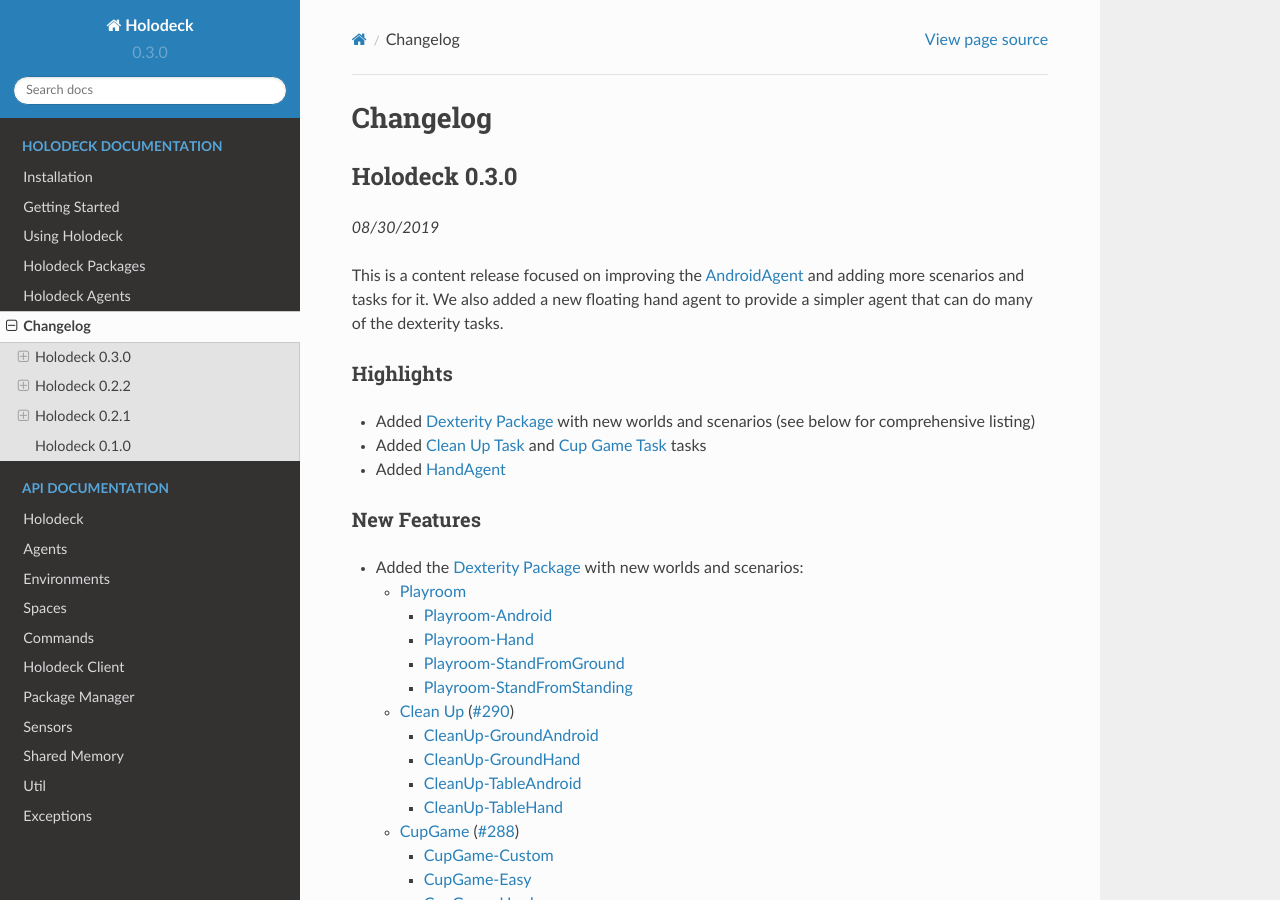
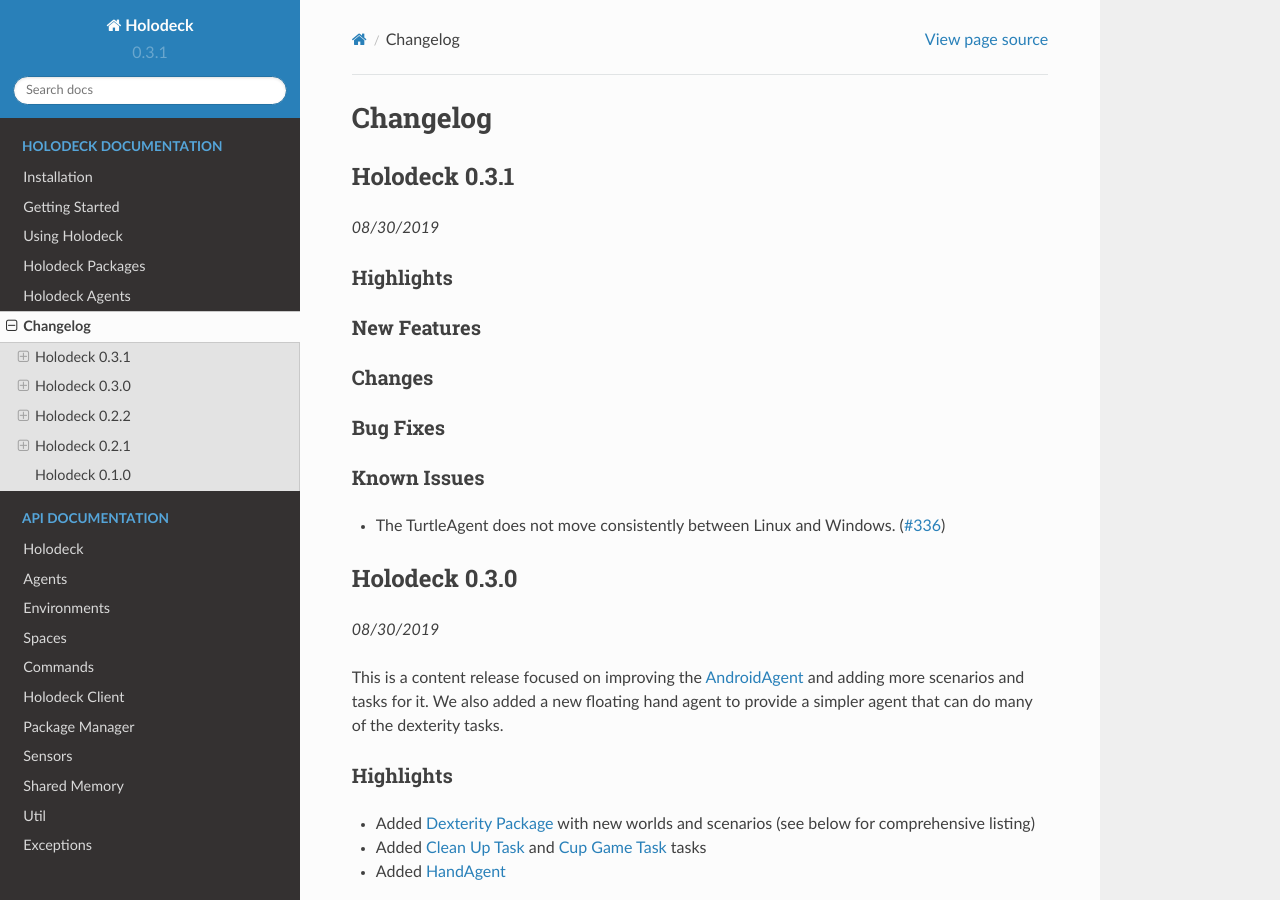
Before and after one commit to BYU-PCCL/holodeck, a Sphinx documentation site: the page built from docs/changelog/changelog.rst, in a window 1280 px wide and 900 px high. Built offline with Sphinx 7.4.7 and the Read the Docs theme 2.0.0, drawn with Linux system fonts in a browser that asks for light colours; formulas are drawn with MathJax 3.

Commit message:
Bump version to 0.3.1

```diff
--- a/docs/changelog/changelog.rst
+++ b/docs/changelog/changelog.rst
@@ -9,6 +9,32 @@ Changelog
     "Fixed"
   - Add a link to the issue describing the change or the pull request that
     merged it at the end in parentheses
+
+Holodeck 0.3.1
+--------------
+*08/30/2019*
+
+
+Highlights
+~~~~~~~~~~
+
+
+New Features
+~~~~~~~~~~~~
+
+
+Changes
+~~~~~~~
+
+
+Bug Fixes
+~~~~~~~~~
+
+
+Known Issues
+~~~~~~~~~~~~
+- The TurtleAgent does not move consistently between Linux and Windows.
+  (`#336 <https://github.com/BYU-PCCL/holodeck/issues/336>`_)
 
 Holodeck 0.3.0
 --------------
--- a/docs/conf.py
+++ b/docs/conf.py
@@ -25,9 +25,9 @@ copyright = 'BYU PCCL'
 author = 'Joshua Greaves, Max Robinson, Nick Walton, Jayden Milne'
 
 # The short X.Y version
-version = "0.3.0"
+version = "0.3.1"
 # The full version, including alpha/beta/rc tags
-release = "0.3.0dev"
+release = "0.3.1dev"
 
 
 # -- General configuration ---------------------------------------------------
--- a/setup.py
+++ b/setup.py
@@ -5,7 +5,7 @@ with open("README.md") as f:
 
 setup(
     name="holodeck",
-    version="0.3.0dev",
+    version="0.3.1dev",
     description="High fidelity simulated environments for reinforcement learning",
     long_description=readme,
     long_description_content_type="text/markdown",
--- a/src/holodeck/__init__.py
+++ b/src/holodeck/__init__.py
@@ -1,6 +1,6 @@
 """Holodeck is a high fidelity simulator for reinforcement learning.
 """
-__version__ = '0.3.0dev'
+__version__ = '0.3.1dev'
 
 from holodeck.holodeck import make
 from holodeck.packagemanager import *
```
